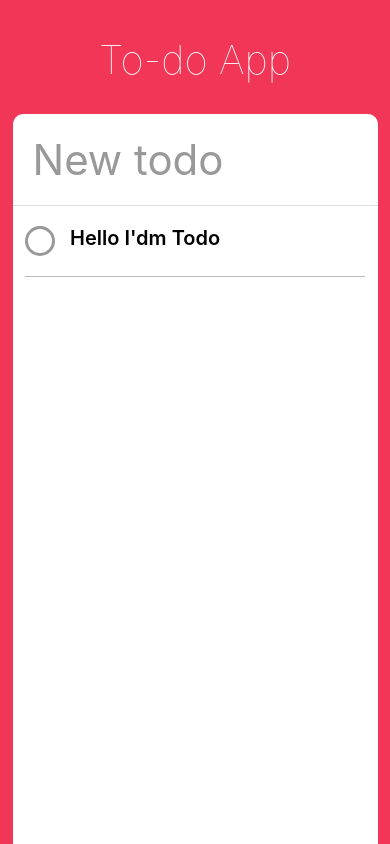
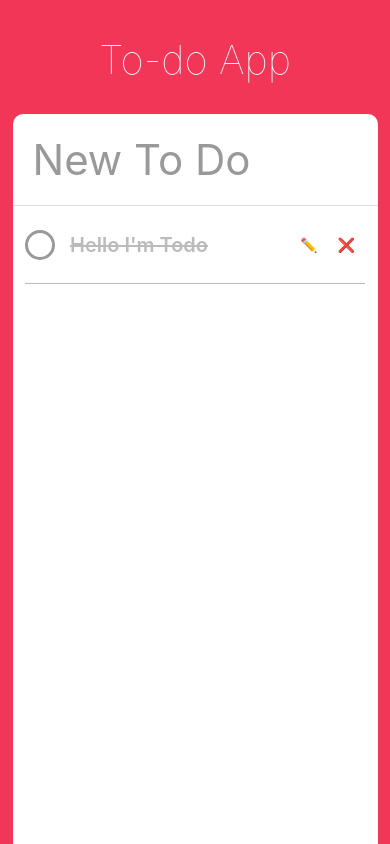
Before and after one commit to 13akstjq/todo-app, a React Native app: screen / in a window 390 px wide. Built offline with nearby package versions, Linux system fonts and the light colour scheme.

Commit message:
TouchableOpacity commit

```diff
--- a/App.js
+++ b/App.js
@@ -22,7 +22,7 @@
         <Text style={styles.title}>To-do App</Text>
         <View style={styles.card}>
           <TextInput style={styles.input}
-           placeholder={"New todo"}
+           placeholder={"New To Do"}
            value = {newToDo}
            placeholderTextColor={"#999"}
            onChangeText={this._controlNewToDo}
--- a/Todo.js
+++ b/Todo.js
@@ -8,13 +8,39 @@
         isCompleted : false
     }
     render(){
-        const {isCompleted} = this.state
+        const {isCompleted , isEditing} = this.state
         return (
             <View style={styles.container}>
-                <TouchableOpacity onPress={this._toggleComplete}>
-                    <View style={[styles.circle, isCompleted ? styles.completeCircle : styles.uncompletedCircle]}></View>
-                </TouchableOpacity>
-                <Text style={styles.text} >Hello I'dm Todo</Text>
+                <View style={styles.column}>
+                    <TouchableOpacity onPress={this._toggleComplete}>
+                        <View style={[styles.circle, isCompleted ? styles.completeCircle : styles.uncompletedCircle]}></View>
+                    </TouchableOpacity>
+                    <Text style={[styles.text, isCompleted ? styles.completeText : styles.uncompleteText]} >Hello I'm Todo</Text>
+                    </View>
+                   {isEditing ? (
+                       <View style={styles.actions}>
+                        <TouchableOpacity onPressOut={this._finishEditing}>
+                            <View style={styles.actionContainer}>
+                                <Text style={styles.actionText}>✔️</Text>
+                                </View>
+                            </TouchableOpacity>
+                       </View>
+                   ) : (
+                    <View style={styles.actions}>
+                        <TouchableOpacity onPressOut={this._startEditing}>
+                        <View style={styles.actionContainer}>
+                            <Text style={styles.actionText}>✏️</Text>
+                            </View>
+                        </TouchableOpacity>
+
+                        <TouchableOpacity>
+                        <View style={styles.actionContainer}>
+                            <Text style={styles.actionText}>❌</Text>
+                            </View>
+                        </TouchableOpacity>
+                   </View>
+                   )}
+
             </View>
         );
     }
@@ -25,6 +51,16 @@
             })
         })
     }
+    _startEditing = () => {
+        this.setState({
+            isEditing : true
+        });
+    }
+    _finishEditing =() =>{
+        this.setState({
+            isEditing : false
+        });
+    }
 }
 
 
@@ -34,7 +70,8 @@
     width : width -50,
     flexDirection :"row",
     borderBottomColor : "#bbb",
-    borderBottomWidth : StyleSheet.hairlineWidth
+    borderBottomWidth : StyleSheet.hairlineWidth,
+    justifyContent : "space-between"
   },
   completeCircle : {
       borderColor : "red"
@@ -42,6 +79,13 @@
   },
   uncompletedCircle : {
       borderColor : "#999"
+  },
+  completeText :{
+      color : "#353839"
+  },
+  uncompleteText : {
+      color : "#bbb",
+      textDecorationLine : "line-through"
   },
   text : {
       fontSize  :20,
@@ -57,5 +101,19 @@
       borderColor : "red",
       marginRight : 15,
       marginVertical : 20
+  },
+  column : {
+      flexDirection : "row",
+      width : width /2,
+      alignItems : "center",
+    //   justifyContent : "space-between"
+  },
+  actions : {
+      flexDirection : "row",
+      alignItems : "flex-end"
+  },
+  actionContainer : {
+      marginHorizontal : 10,
+      marginVertical : 30
   }
 });
```
